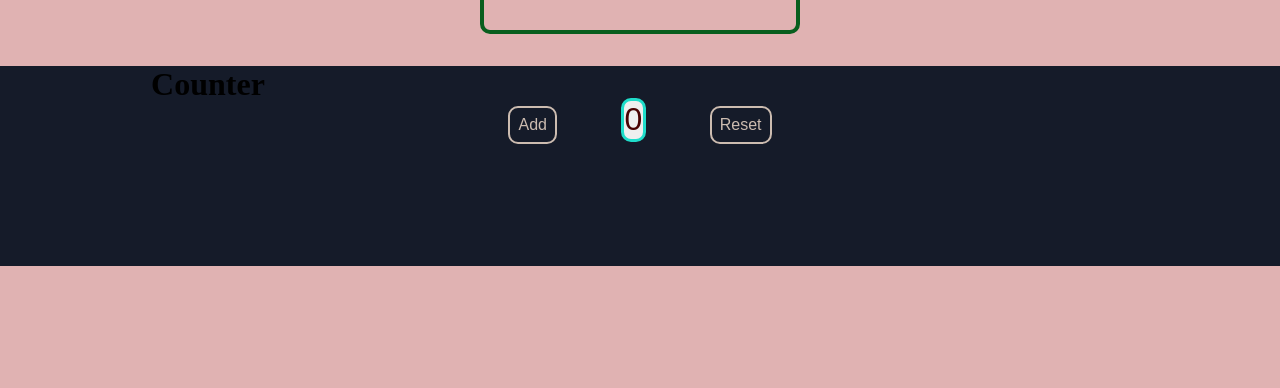
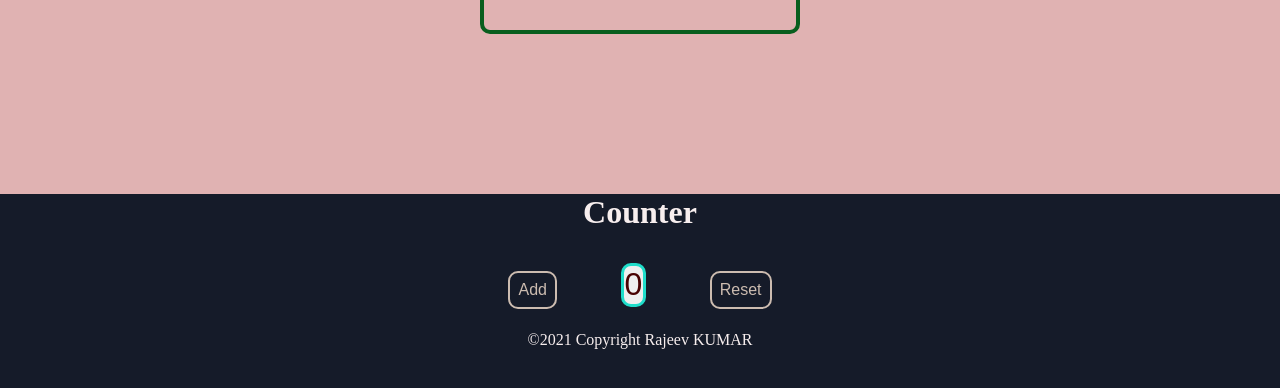
Before and after one commit to rjkr007/react-practice, a React (Create React App) app: page / in a window 1280 px wide. Shown: the part 528-916 px from the top of the page. Before the commit the page ends 832 px from the top, so only its background shows below. Built offline with nearby package versions, Linux system fonts and the light colour scheme.

Commit message:
fix footer

```diff
--- a/src/Count.css
+++ b/src/Count.css
@@ -6,7 +6,9 @@
   text-align: center;
   color: rgb(202, 154, 195);
 }
-
+.head {
+  color: rgb(247, 238, 238);
+}
 .count {
   background: none;
   color: #ccbcb0;
@@ -18,13 +20,12 @@
   margin-top: 0.7rem;
   text-align: center;
   border-radius: 10px;
-}
+ }
 /* styling buttons */
 .count,
 .reset {
   outline: none;
-  cursor: pointer;
-  text-align: center;
+   text-align: center;
 }
 .count:hover {
   border-color: #8aff5c;
@@ -62,9 +63,13 @@
   border-radius: 10px;
 }
 .countDisplay {
-  columns: 3 auto;
-  font-family: "Roboto Slab", serif;
+   font-family: "Roboto Slab", serif;
   text-align: center;
   height: 25vh;
   background-color: #151b29;
+  margin-top: 10rem;
 }
+
+.footer {
+ color: rgb(247, 238, 238);
+}
--- a/src/Count.js
+++ b/src/Count.js
@@ -12,15 +12,21 @@
   return (
     <div className="countDisplay">
       <header className="App">
-        <h1>Counter</h1>
-
+        {<h1 className="head">Counter</h1>}
         <button className="count" onClick={addCount}>
           Add
         </button>
         <button className="counter">{count}</button>
-                <button className="reset" onClick={resetCount}>
+        <button className="reset" onClick={resetCount}>
           Reset
         </button>
+
+        <footer>
+          <div className="footer">
+            <p>©2021 Copyright Rajeev KUMAR</p>
+          </div>
+        </footer>
+
       </header>
     </div>
   );
--- a/src/index.css
+++ b/src/index.css
@@ -6,8 +6,8 @@
 
 body {
   font-family: "Roboto Slab", serif;
-  display: column;
-  height: 100vh;
+  /* display: column; */
+  /* height: 100vh; */
   background-color: #e0b2b2;
 }
 .imagePopeye img {
@@ -20,9 +20,7 @@
 
 }
 .profileCard {
-  margin-top: 2rem;
-  margin-bottom: 20px;
-  width: 20rem;
+   width: 20rem;
   border: 4px solid rgb(8, 94, 30);
   border-radius: 10px;
   margin: 2rem auto;
```
